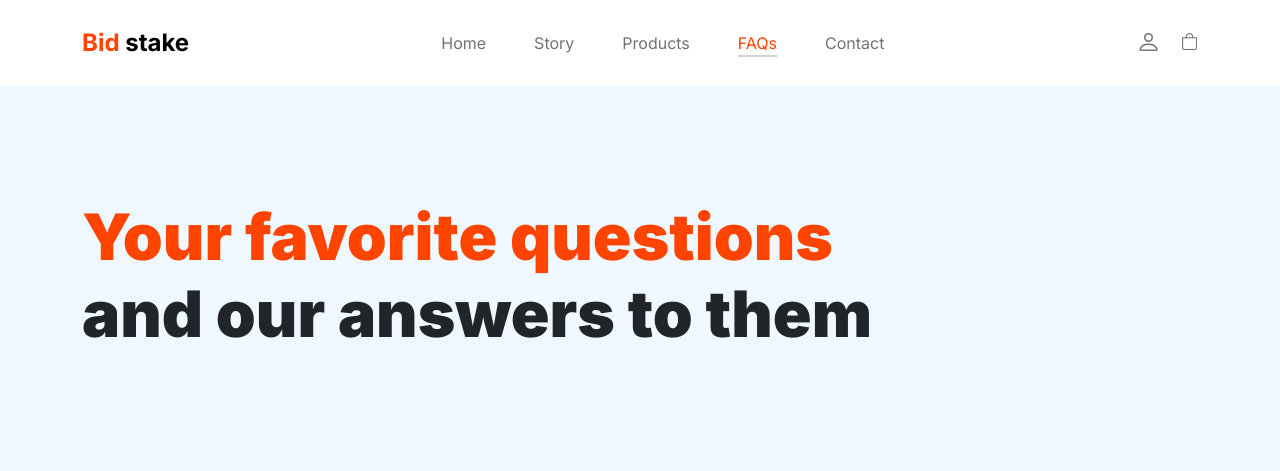
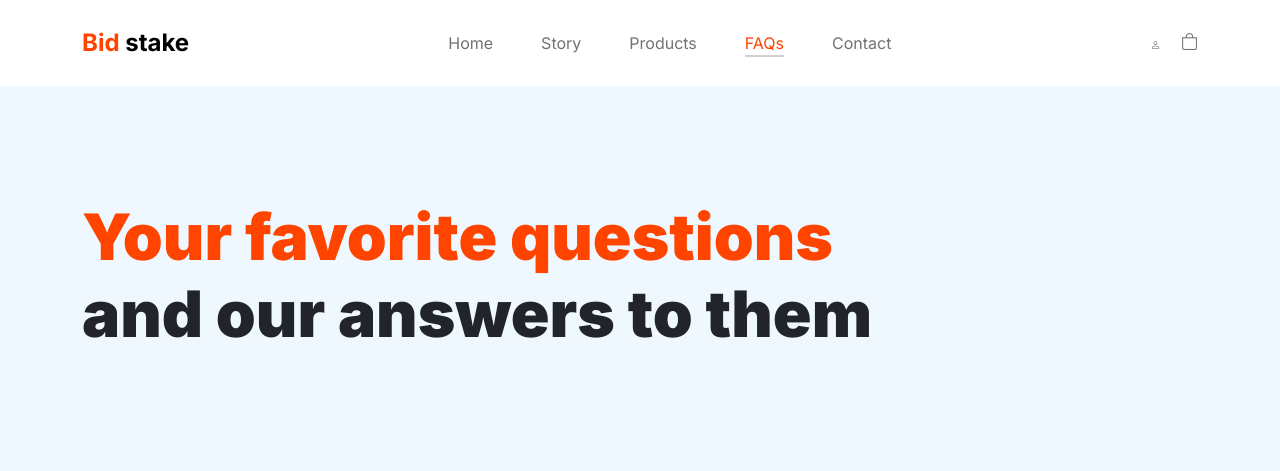
Before and after one commit to Bidstake/bidstake-test, a Django app: page /faq in a window 1280 px wide. Shown: the top 471 px of the page. Run offline with Django 5.2, Linux system fonts and the light colour scheme; some libraries are stand-ins or nearby versions.

Commit message:
accountc

```diff
--- a/auctions/static/css/tooplate-little-fashion.css
+++ b/auctions/static/css/tooplate-little-fashion.css
@@ -257,12 +257,11 @@
 
 .custom-icon {
   color: var(--p-color);
-  font-size: 24px;
+  font-size: 10px;
 }
 
 .custom-icon {
-  display: inline-block;
-  vertical-align: middle;
+  margin-left: auto;
 }
 
 .bi-bag.custom-icon {
--- a/auctions/views.py
+++ b/auctions/views.py
@@ -61,7 +61,7 @@
                 "message": "Username already taken."
             })
         auth_login(request, user)
-        return HttpResponseRedirect(reverse("inddex"))
+        return HttpResponseRedirect(reverse("index"))
     else:
         return render(request, "auctions/register.html")
 
```
Also changed, not shown: db.sqlite3.
